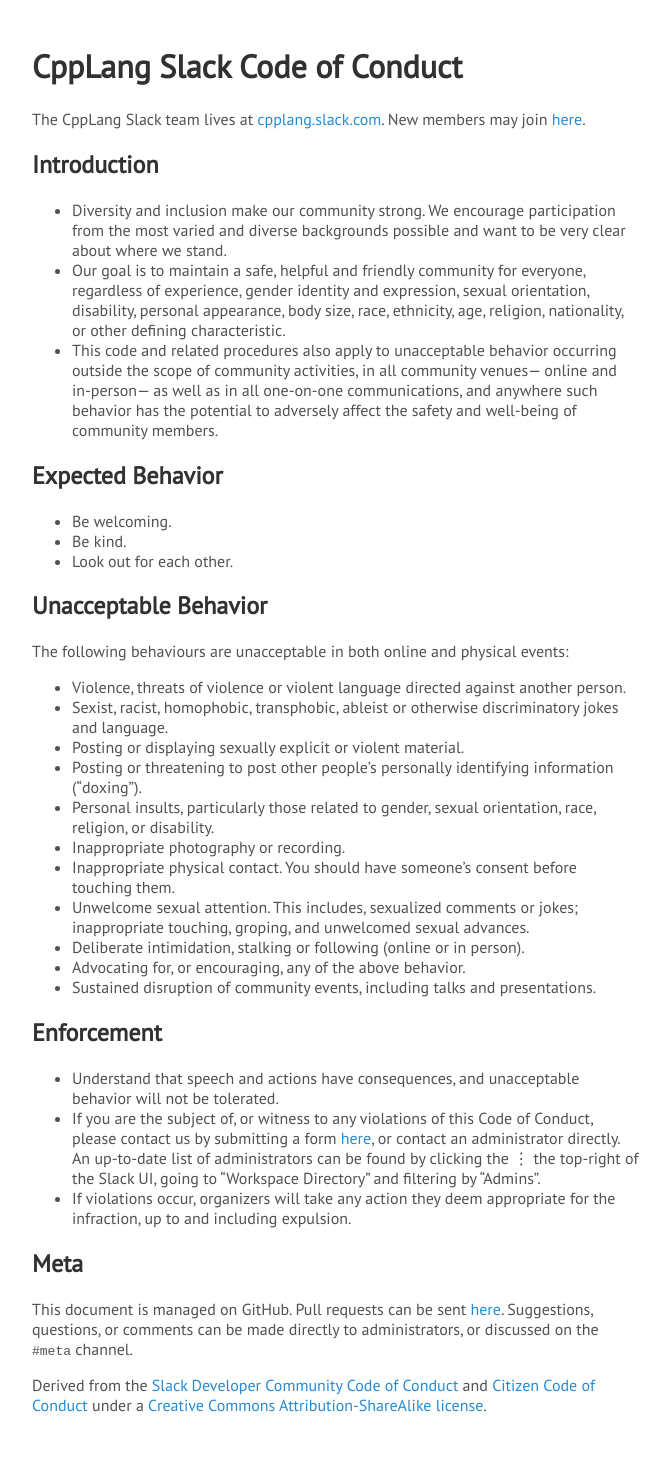
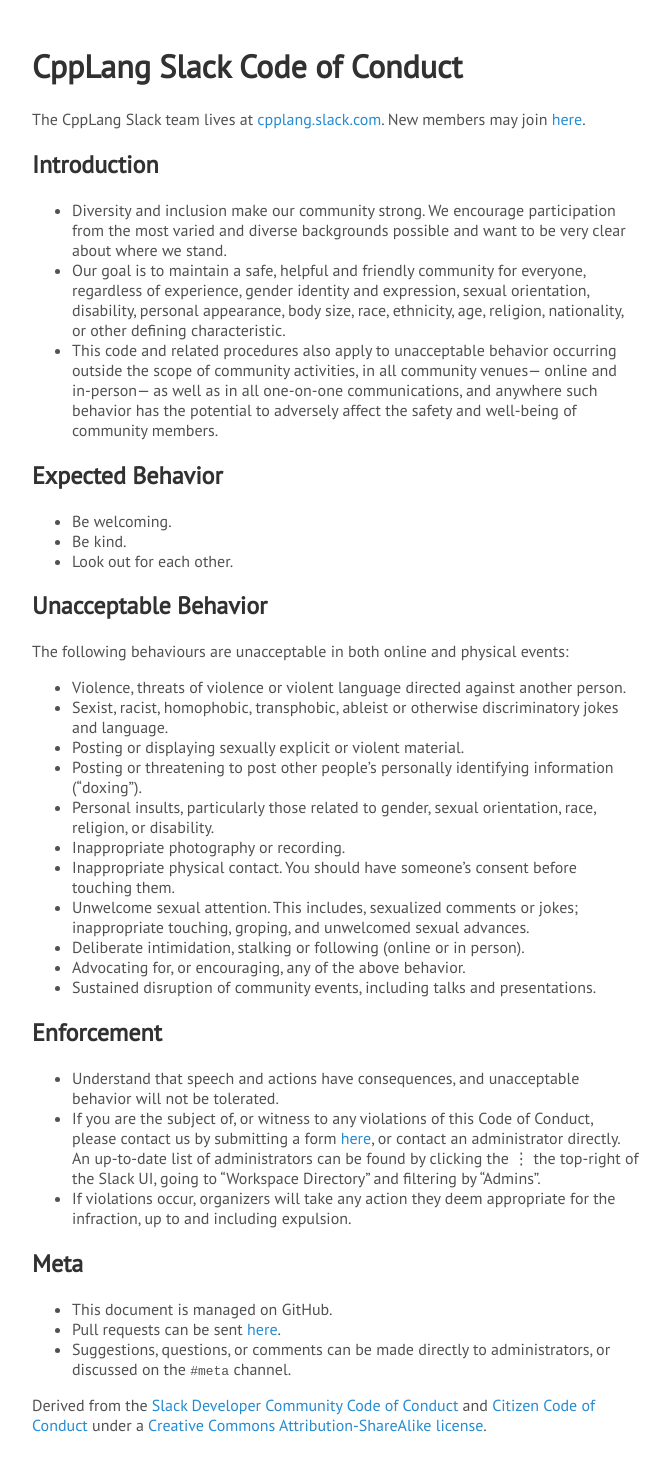
Before and after one commit to include-cpp/cpplang-code-of-conduct, a Jekyll site: the page built from index.md, in a window 1280 px wide. Shown: the whole page, without its empty margins (304-974 px from the left). Built offline with Jekyll 4.4.1, drawn with Linux system fonts in a browser that asks for light colours; our own code applies the rules of GitHub Pages for plain Markdown files.

Commit message:
Formatting

```diff
--- a/index.md
+++ b/index.md
@@ -47,6 +47,8 @@ Enforcement
 Meta
 ----
 
-This document is managed on GitHub. Pull requests can be sent [here](https://github.com/TartanLlama/cpplang-code-of-conduct). Suggestions, questions, or comments can be made directly to administrators, or discussed on the `#meta` channel.
+- This document is managed on GitHub.
+- Pull requests can be sent [here](https://github.com/TartanLlama/cpplang-code-of-conduct).
+- Suggestions, questions, or comments can be made directly to administrators, or discussed on the `#meta` channel.
 
 Derived from the [Slack Developer Community Code of Conduct](https://api.slack.com/docs/community-code-of-conduct) and [Citizen Code of Conduct](http://citizencodeofconduct.org/) under a [Creative Commons Attribution-ShareAlike license](http://creativecommons.org/licenses/by-sa/3.0/).
```
